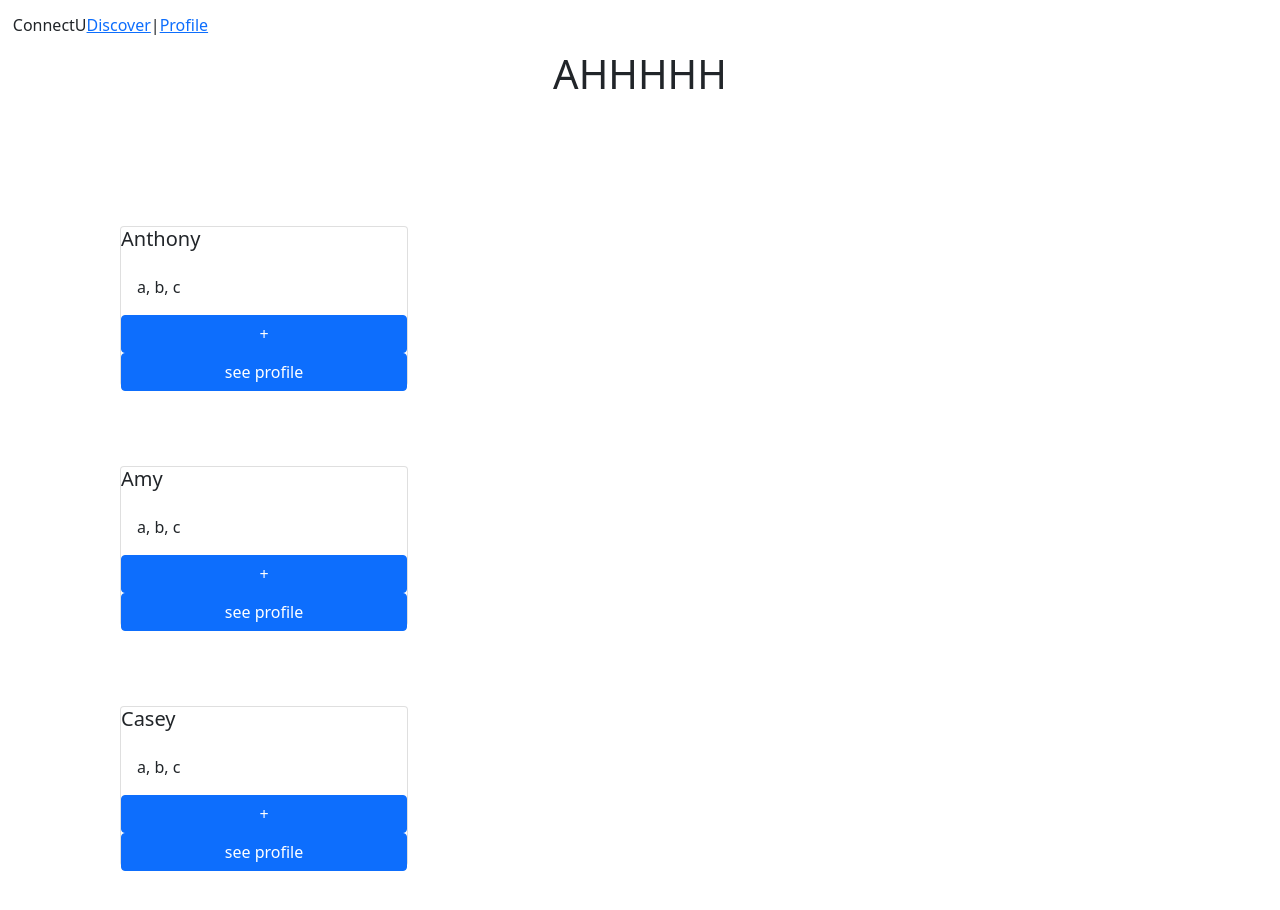
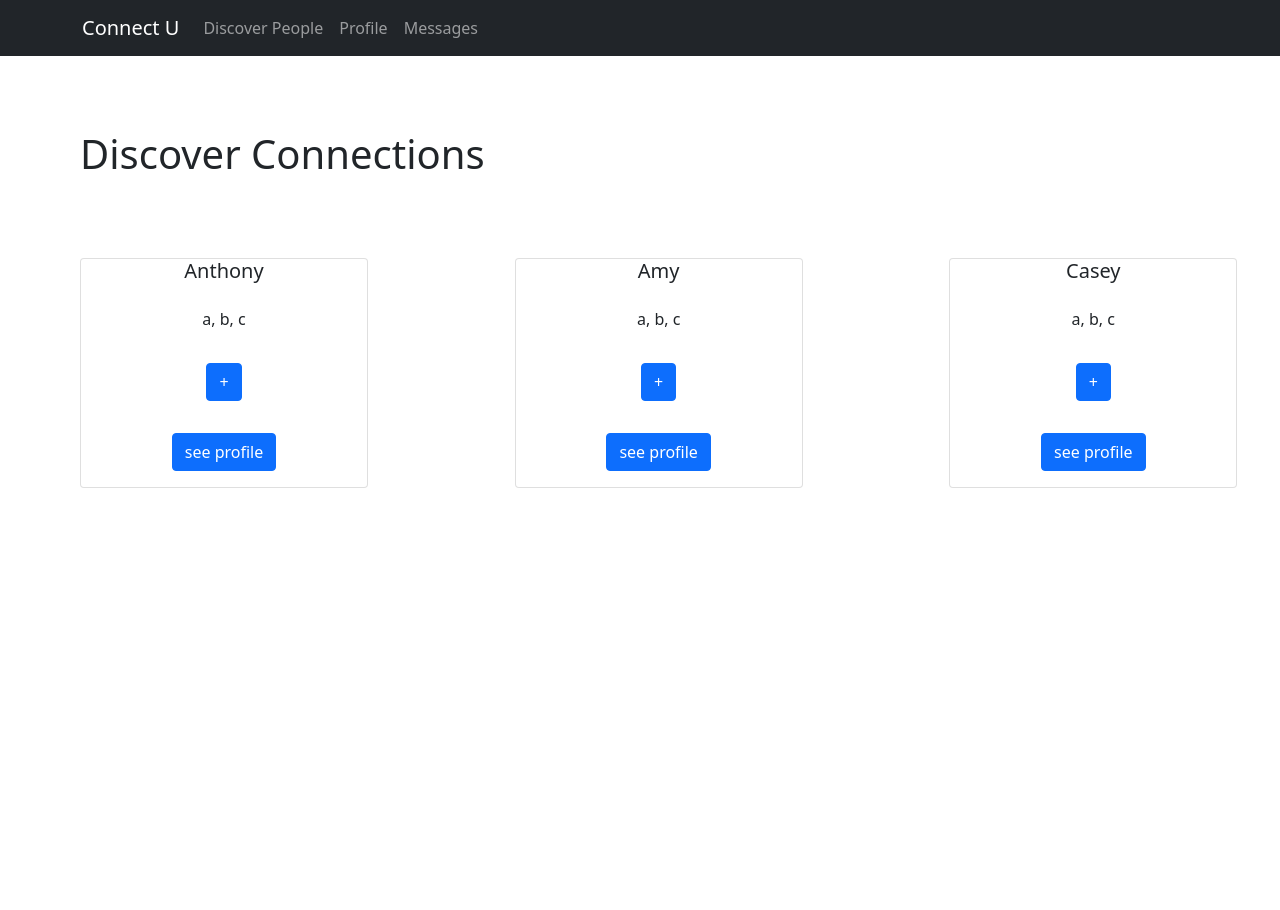
Before and after one commit to Vroom-Varun/connectu, a React (Create React App) app: page /discoverpeople in a window 1280 px wide. Shown: the top 910 px of the page. After the commit the page ends 800 px from the top, so only its background shows below. Built offline with nearby package versions, Linux system fonts and the light colour scheme.

Commit message:
Fixed and cleaned up header and page

```diff
--- a/src/App.js
+++ b/src/App.js
@@ -1,22 +1,34 @@
 import logo from './logo.svg';
 import './App.css';
 import { Outlet, Link } from "react-router-dom";
+import Navbar from 'react-bootstrap/Navbar'
+import Container from 'react-bootstrap/Container';
+import NavDropdown from 'react-bootstrap/Navbar'
+import Nav from 'react-bootstrap/Nav'
 
 
 const Main = () => <h1>Hello world</h1>;
 
 function App() {
   return (
-      <div className="App">
-        <header className="App-header">
-          <div className="Header-title">
-            ConnectU
-        </div>
-        <Link to="/discoverpeople">Discover</Link> |{" "}
-        <Link to="/profile">Profile</Link>
-        </header>
-        <Outlet />
-      </div>
+    <div className="App">
+      <header className="App-header">
+        <Navbar collapseOnSelect expand="lg" fixed="top" bg="dark" variant="dark">
+          <Container>
+            <Navbar.Brand href="/">Connect U</Navbar.Brand>
+            <Navbar.Toggle aria-controls="responsive-navbar-nav" />
+            <Navbar.Collapse id="responsive-navbar-nav">
+              <Nav className="me-auto">
+                <Nav.Link href="/discoverpeople">Discover People</Nav.Link>
+                <Nav.Link href="/profile">Profile</Nav.Link>
+                <Nav.Link href="#deets">Messages</Nav.Link>
+              </Nav>
+            </Navbar.Collapse>
+          </Container>
+        </Navbar>
+      </header>
+      <Outlet />
+    </div>
   );
 }
 
--- a/src/pages/Discover.css
+++ b/src/pages/Discover.css
@@ -1,17 +1,19 @@
-.App {
-    text-align: center;
-  }
-
-.card {
-    height: 20vh;
+.card{
+    margin-left: 10vh;
 }
 
-.cards {
+.title-wrapper{
+    margin-top: 10vh;
     text-align: left;
-    padding: 5vh;
+    margin-left: 10vh;
+    margin-bottom: 10vh;
 }
 
+.h1{
+    font-family: Helvetica, sans-serif;
+    font-size: 50%;
+}
 
-.card-position{
-    margin: 10vh;
+.button-wrapper{
+    margin: 2vh;
 }
--- a/src/pages/Discover.js
+++ b/src/pages/Discover.js
@@ -1,7 +1,8 @@
 import { Card, Button } from "react-bootstrap";
 import "./Discover.css"
 import "bootstrap/dist/css/bootstrap.min.css";
-
+import Row from 'react-bootstrap/Row';
+import Col from 'react-bootstrap/Col';
 
 const Discover = () => {
     const cardInfo = [
@@ -10,27 +11,33 @@ const Discover = () => {
         { is_event: true, name: "Casey", image: "", top_tags: "a, b, c", id: 3 }
     ];
 
-    function RenderCard (props){
+    function RenderCard(props) {
         return (
-            <Card  style={{ width: '18rem' }} key={props.index}>
-                {/* <Card.Img>src={card.image}</Card.Img> */}
+            <Card style={{ width: '18rem' }} key={props.index}>
                 <Card.Title>{props.name}</Card.Title>
                 <Card.Body>{props.top_tags}</Card.Body>
-                <Button variant="primary">+</Button>
-                <Button variant="primary">see profile</Button>
+                <div className="button-wrapper">
+                    <Button variant="primary">+</Button>
+                </div>
+                <div className="button-wrapper">
+                    <Button variant="primary">see profile</Button>
+                </div>
             </Card>
         );
     }
     return (
-        <div className="Discover">
-            <h1>AHHHHH</h1>
-            <div className="cards">
-                {/* {cardInfo.map(renderCard())} */}
-                {cardInfo.map(card =>
-                    <div className="card-position">
-                        <RenderCard index={card.id} top_tags={card.top_tags} name={card.name}></RenderCard>
-                    </div>
-                )}
+        <div>
+            <div className="title-wrapper">
+                <h1>Discover Connections</h1>
+            </div>
+            <div className="connections-box">
+                <Row xs={1} md={3} className="g-4">
+                    {cardInfo.map(card =>
+                        <Col>
+                                <RenderCard index={card.id} top_tags={card.top_tags} name={card.name}></RenderCard>
+                        </Col>
+                    )}
+                </Row>
             </div>
         </div>
     );
```
Also changed, not shown: 1 other file (tests, documents, lock files or other folders).
